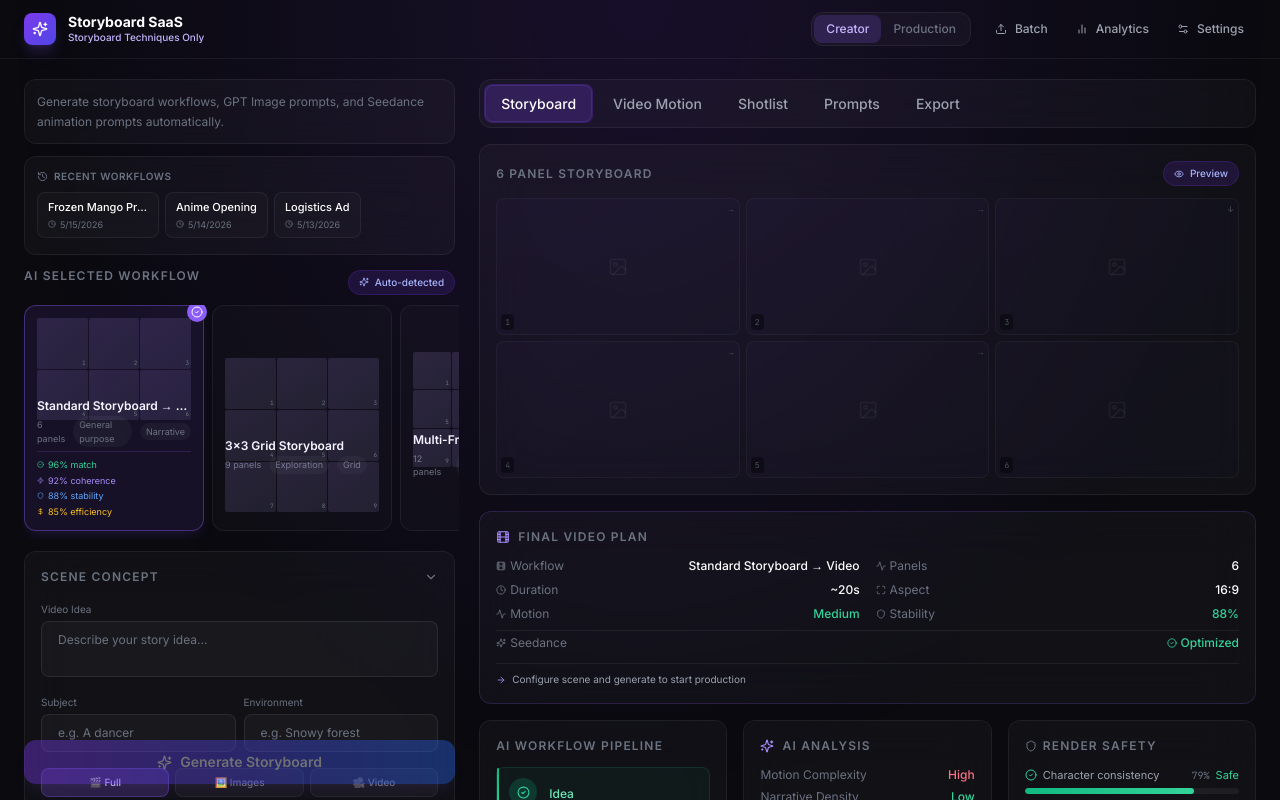
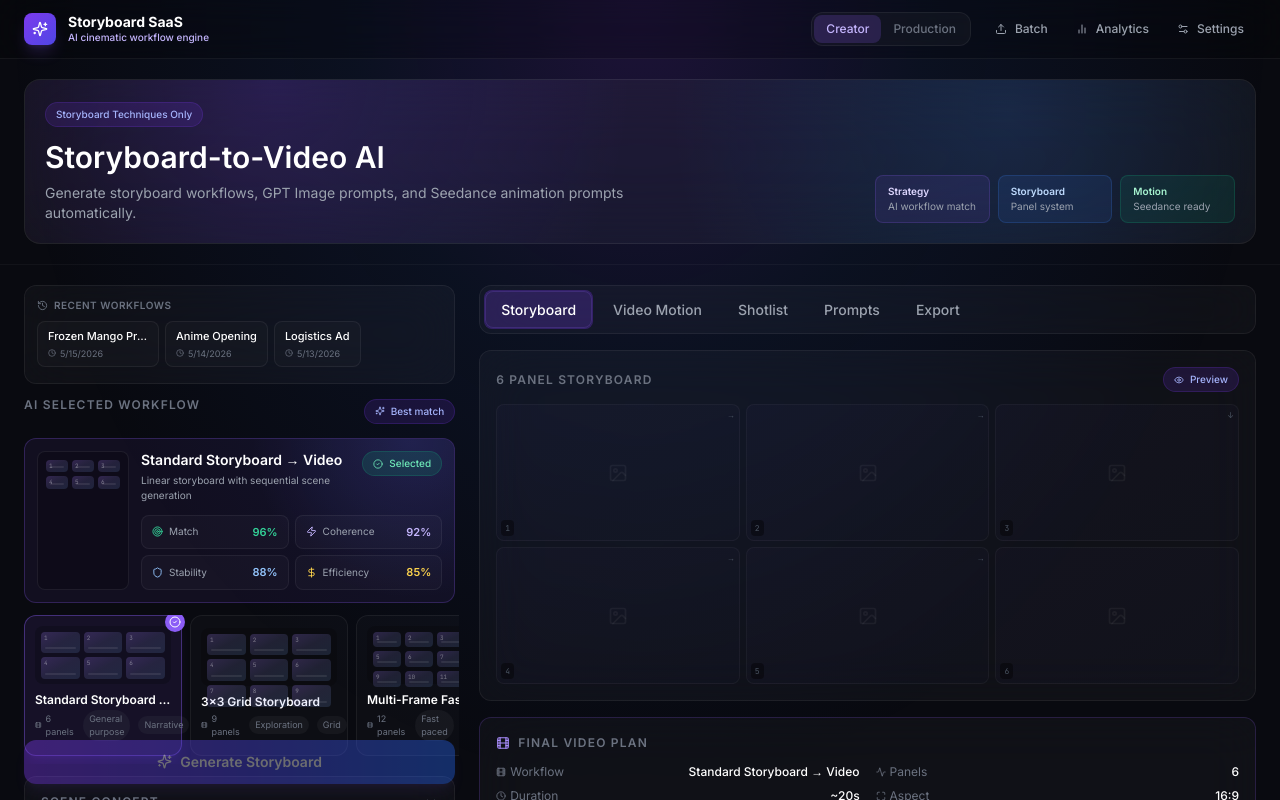
Before and after one commit to thangcq0310/storyboard, a React (Vite) app: page / in a window 1280 px wide. Shown: the top 800 px of the page. Built offline with nearby package versions, Linux system fonts and the light colour scheme.

Commit message:
Redesign storyboard AI production UI

```diff
--- a/src/App.tsx
+++ b/src/App.tsx
@@ -5,7 +5,8 @@ import {
   Sliders, Sparkles, Square, Zap, ChevronDown, ChevronRight, Copy,
 } from 'lucide-react';
 
-import type { Scene, WorkflowMode, WorkflowCase, Mode, TabType, AnalyticsStats, JobEntry, BatchItem, ExportSummary, SeedancePrompt } from './types';
+import type { Scene, WorkflowMode, WorkflowCase, Mode, TabType, AnalyticsStats, JobEntry, BatchItem, ExportSummary } from './types';
+import type { SeedancePrompt } from './prompts/seedancePrompts';
 
 import { initApiClient } from './lib/api';
 import { getCategories, getPromptsByCategory } from './prompts/seedancePrompts';
@@ -408,14 +409,14 @@ function App() {
   };
 
   return (
-    <div className="min-h-screen bg-[#0a0a0f]">
+    <div className="min-h-screen bg-[#090a10]">
       {/* Background glow */}
       <div className="fixed inset-0 pointer-events-none" style={{
-        background: 'radial-gradient(ellipse at 50% 0%, rgba(124,58,237,0.12) 0%, transparent 70%)'
+        background: 'radial-gradient(ellipse at 50% 0%, rgba(124,58,237,0.18) 0%, rgba(37,99,235,0.08) 32%, transparent 70%)'
       }} />
 
       {/* ── Header ── */}
-      <header className="relative z-10 border-b border-white/[0.06]">
+      <header className="relative z-10 border-b border-white/[0.06] bg-black/20 backdrop-blur-xl">
         <div className="max-w-[1440px] mx-auto px-4 sm:px-6 py-3 flex items-center justify-between">
           <div className="flex items-center gap-3">
             <div className="w-8 h-8 rounded-lg bg-gradient-to-br from-violet-600 to-indigo-600 flex items-center justify-center shadow-lg shadow-violet-500/20">
@@ -423,7 +424,7 @@ function App() {
             </div>
             <div>
               <h1 className="text-sm font-bold text-white leading-tight">Storyboard SaaS</h1>
-              <div className="text-[10px] text-violet-300 font-medium">Storyboard Techniques Only</div>
+              <div className="text-[10px] text-violet-300 font-medium">AI cinematic workflow engine</div>
             </div>
           </div>
 
@@ -452,19 +453,44 @@ function App() {
         </div>
       </header>
 
+      {/* Compact cinematic hero */}
+      <section className="relative z-10 border-b border-white/[0.04]">
+        <div className="max-w-[1440px] mx-auto px-4 sm:px-6 py-5">
+          <div className="relative overflow-hidden rounded-2xl border border-white/[0.07] bg-white/[0.035] px-5 py-5 backdrop-blur-2xl">
+            <div className="absolute inset-0 pointer-events-none bg-[radial-gradient(circle_at_20%_0%,rgba(124,58,237,0.22),transparent_36%),radial-gradient(circle_at_80%_20%,rgba(59,130,246,0.16),transparent_34%)]" />
+            <div className="relative flex flex-col gap-3 lg:flex-row lg:items-end lg:justify-between">
+              <div>
+                <div className="badge-violet mb-3 w-fit text-[10px]">Storyboard Techniques Only</div>
+                <h2 className="text-2xl sm:text-3xl font-semibold tracking-normal text-white">Storyboard-to-Video AI</h2>
+                <p className="mt-2 max-w-2xl text-sm text-gray-400">
+                  Generate storyboard workflows, GPT Image prompts, and Seedance animation prompts automatically.
+                </p>
+              </div>
+              <div className="grid grid-cols-3 gap-2 text-[10px] text-gray-400 lg:w-[360px]">
+                <div className="rounded-lg border border-violet-500/20 bg-violet-500/10 px-3 py-2">
+                  <div className="text-violet-200 font-semibold">Strategy</div>
+                  <div>AI workflow match</div>
+                </div>
+                <div className="rounded-lg border border-blue-500/20 bg-blue-500/10 px-3 py-2">
+                  <div className="text-blue-200 font-semibold">Storyboard</div>
+                  <div>Panel system</div>
+                </div>
+                <div className="rounded-lg border border-emerald-500/20 bg-emerald-500/10 px-3 py-2">
+                  <div className="text-emerald-200 font-semibold">Motion</div>
+                  <div>Seedance ready</div>
+                </div>
+              </div>
+            </div>
+          </div>
+        </div>
+      </section>
+
       {/* ── Main Layout ── */}
       <div className="relative z-10 max-w-[1440px] mx-auto px-4 sm:px-6 py-5 flex flex-col lg:flex-row gap-6"
-        style={{ minHeight: 'calc(100vh - 56px)' }}
+        style={{ minHeight: 'calc(100vh - 190px)' }}
       >
         {/* ═══ LEFT PANEL (35%) ═══ */}
         <div className="w-full lg:w-[35%] space-y-3">
-          {/* Subtitle */}
-          <div className="glass-panel p-3">
-            <p className="text-xs text-gray-500 leading-relaxed">
-              Generate storyboard workflows, GPT Image prompts, and Seedance animation prompts automatically.
-            </p>
-          </div>
-
           {/* Recent Workflows */}
           <RecentWorkflows items={recentWorkflows} onLoad={loadWorkflow} />
 
--- a/src/components/CaseTemplateCard.tsx
+++ b/src/components/CaseTemplateCard.tsx
@@ -1,18 +1,31 @@
-import { WorkflowCase, WorkflowCaseInfo } from '../types';
+import { WorkflowCase } from '../types';
 import { motion } from 'framer-motion';
-import { CheckCircle2, Zap, Shield, DollarSign, Sparkles } from 'lucide-react';
+import { CheckCircle2, Zap, Shield, DollarSign, Sparkles, Target, Film } from 'lucide-react';
 import { WORKFLOW_CASES } from '../lib/workflowCases';
 
 function MiniThumbnail({ panels, cols, rows }: { panels: number; cols: number; rows: number }) {
   const total = Math.min(panels, cols * rows);
   return (
-    <div className="grid gap-[1px]" style={{ gridTemplateColumns: `repeat(${cols}, 1fr)`, gridTemplateRows: `repeat(${rows}, 1fr)` }}>
+    <div className="grid gap-1" style={{ gridTemplateColumns: `repeat(${cols}, 1fr)`, gridTemplateRows: `repeat(${rows}, 1fr)` }}>
       {Array.from({ length: total }).map((_, i) => (
-        <div key={i} className="aspect-square rounded-sm bg-white/[0.06] relative overflow-hidden">
-          <div className="absolute inset-0 bg-gradient-to-br from-violet-500/10 to-indigo-500/5" />
-          <span className="absolute bottom-[1px] right-[2px] text-[6px] text-gray-500 font-mono">{i + 1}</span>
+        <div key={i} className="aspect-video rounded-[4px] bg-white/[0.06] relative overflow-hidden">
+          <div className="absolute inset-0 bg-gradient-to-br from-violet-500/20 via-indigo-500/10 to-blue-500/10" />
+          <div className="absolute inset-x-1 bottom-1 h-[2px] rounded bg-white/[0.08]" />
+          <span className="absolute top-[2px] left-[3px] text-[6px] text-white/40 font-mono">{i + 1}</span>
         </div>
       ))}
+    </div>
+  );
+}
+
+function Metric({ icon: Icon, label, value, tone }: { icon: any; label: string; value?: number; tone: string }) {
+  return (
+    <div className="flex items-center justify-between rounded-lg border border-white/[0.06] bg-white/[0.025] px-2.5 py-2">
+      <div className="flex items-center gap-1.5 text-[10px] text-gray-400">
+        <Icon size={11} className={tone} />
+        {label}
+      </div>
+      <div className={`text-[11px] font-semibold ${tone}`}>{value}%</div>
     </div>
   );
 }
@@ -31,12 +44,44 @@ export default function CaseTemplateCard({
   selected: WorkflowCase;
   onSelect: (c: WorkflowCase) => void;
 }) {
+  const selectedCase = WORKFLOW_CASES.find((c) => c.id === selected) || WORKFLOW_CASES[0];
+  const selectedLayout = caseLayouts[selectedCase.id];
+
   return (
-    <div className="space-y-2">
+    <div className="space-y-3">
       <div className="flex items-center justify-between">
         <div className="section-label">AI Selected Workflow</div>
-        <div className="badge-violet text-[10px]"><Sparkles size={10} /> Auto-detected</div>
+        <div className="badge-violet text-[10px]"><Sparkles size={10} /> Best match</div>
       </div>
+
+      <motion.div
+        key={selectedCase.id}
+        initial={{ opacity: 0, y: 8 }}
+        animate={{ opacity: 1, y: 0 }}
+        className="relative overflow-hidden rounded-xl border border-violet-500/25 bg-violet-500/[0.07] p-3"
+      >
+        <div className="absolute inset-0 pointer-events-none bg-[radial-gradient(circle_at_90%_0%,rgba(99,102,241,0.18),transparent_38%)]" />
+        <div className="relative grid grid-cols-[92px_1fr] gap-3">
+          <div className="rounded-lg border border-white/[0.07] bg-black/20 p-2">
+            <MiniThumbnail panels={selectedCase.panels} cols={selectedLayout.cols} rows={selectedLayout.rows} />
+          </div>
+          <div className="min-w-0">
+            <div className="flex items-start justify-between gap-2">
+              <div>
+                <div className="text-sm font-semibold text-white leading-tight">{selectedCase.title}</div>
+                <div className="mt-1 text-[10px] text-gray-400">{selectedCase.description}</div>
+              </div>
+              <div className="badge-emerald text-[10px] shrink-0"><CheckCircle2 size={10} /> Selected</div>
+            </div>
+            <div className="mt-3 grid grid-cols-2 gap-1.5">
+              <Metric icon={Target} label="Match" value={selectedCase.match} tone="text-emerald-400" />
+              <Metric icon={Zap} label="Coherence" value={selectedCase.coherence} tone="text-violet-300" />
+              <Metric icon={Shield} label="Stability" value={selectedCase.stability} tone="text-blue-300" />
+              <Metric icon={DollarSign} label="Efficiency" value={selectedCase.efficiency} tone="text-amber-300" />
+            </div>
+          </div>
+        </div>
+      </motion.div>
 
       <div className="flex gap-2 overflow-x-auto pb-2 custom-scrollbar -mx-1 px-1">
         {WORKFLOW_CASES.map((c) => {
@@ -48,7 +93,7 @@ export default function CaseTemplateCard({
               key={c.id}
               layout
               onClick={() => onSelect(c.id)}
-              className={`relative flex-shrink-0 w-[180px] p-3 rounded-xl border text-left transition-all ${
+              className={`relative flex-shrink-0 w-[158px] p-2.5 rounded-xl border text-left transition-all ${
                 isActive
                   ? 'border-violet-500/40 bg-violet-500/10 shadow-lg shadow-violet-500/10'
                   : 'border-white/[0.06] bg-white/[0.02] hover:border-white/[0.15]'
@@ -57,30 +102,17 @@ export default function CaseTemplateCard({
               whileTap={{ scale: 0.97 }}
             >
               {/* Mini layout thumbnail */}
-              <div className="mb-2" style={{ height: 72 }}>
+              <div className="mb-2 rounded-lg bg-black/20 p-1.5" style={{ height: 58 }}>
                 <MiniThumbnail panels={c.panels} cols={layout.cols} rows={layout.rows} />
               </div>
 
               <div className="text-xs font-semibold text-white mb-0.5 truncate">{c.title}</div>
               <div className="flex items-center gap-2 text-[9px] text-gray-500 mb-1">
-                <span>{c.panels} panels</span>
+                <span className="flex items-center gap-1"><Film size={8} /> {c.panels} panels</span>
                 {c.tags.slice(0, 2).map(t => (
                   <span key={t} className="bg-white/[0.04] px-1.5 py-0.5 rounded-full">{t}</span>
                 ))}
               </div>
-
-              {isActive && (
-                <motion.div
-                  initial={{ opacity: 0, y: 4 }}
-                  animate={{ opacity: 1, y: 0 }}
-                  className="space-y-0.5 pt-1.5 border-t border-violet-500/20"
-                >
-                  <div className="flex items-center gap-1 text-[9px] text-emerald-400"><CheckCircle2 size={7} /> {c.match}% match</div>
-                  <div className="flex items-center gap-1 text-[9px] text-violet-400"><Zap size={7} /> {c.coherence}% coherence</div>
-                  <div className="flex items-center gap-1 text-[9px] text-blue-400"><Shield size={7} /> {c.stability}% stability</div>
-                  <div className="flex items-center gap-1 text-[9px] text-amber-400"><DollarSign size={7} /> {c.efficiency}% efficiency</div>
-                </motion.div>
-              )}
 
               {/* Active badge */}
               {isActive && (
--- a/src/components/StoryboardPreview.tsx
+++ b/src/components/StoryboardPreview.tsx
@@ -1,5 +1,5 @@
 import { motion, AnimatePresence } from 'framer-motion';
-import { Film, ImageIcon, Eye } from 'lucide-react';
+import { Film, ImageIcon, Eye, Play, Clapperboard } from 'lucide-react';
 import { Scene, WorkflowCase } from '../types';
 
 const gridConfig: Record<WorkflowCase, { cols: number; rows: number; label: string }> = {
@@ -29,6 +29,7 @@ export default function StoryboardPreview({
   const config = gridConfig[caseId];
   const totalPanels = config.cols * config.rows;
   const filledCount = Math.min(scenes.length, totalPanels);
+  const visibleScenes = scenes.slice(0, totalPanels);
 
   // Show placeholder grid when no scenes
   if (scenes.length === 0 && !isGenerating) {
@@ -116,14 +117,24 @@ export default function StoryboardPreview({
   if (scenes.length === 0) return null;
 
   return (
-    <div className="glass-panel p-4">
-      <div className="flex items-center justify-between mb-3">
-        <div className="section-label mb-0">{config.label}</div>
-        <div className="badge-violet text-[10px]"><Eye size={10} /> Preview</div>
+    <div className="glass-panel p-4 border-violet-500/15 bg-white/[0.04]">
+      <div className="flex flex-col gap-2 sm:flex-row sm:items-center sm:justify-between mb-4">
+        <div>
+          <div className="section-label mb-1 flex items-center gap-1.5">
+            <Clapperboard size={12} /> Storyboard Command View
+          </div>
+          <div className="text-sm font-semibold text-white">{config.label}</div>
+        </div>
+        <div className="flex items-center gap-2">
+          <div className="badge-emerald text-[10px]"><Play size={10} /> Active sequence</div>
+          <div className="badge-violet text-[10px]"><Eye size={10} /> Live preview</div>
+        </div>
       </div>
 
-      <div className={`grid gap-1.5`} style={{ gridTemplateColumns: `repeat(${config.cols}, 1fr)` }}>
-        {scenes.slice(0, totalPanels).map((scene, idx) => (
+      <div className="relative overflow-hidden rounded-xl border border-white/[0.07] bg-black/20 p-3">
+        <div className="absolute inset-0 pointer-events-none bg-[radial-gradient(circle_at_15%_0%,rgba(124,58,237,0.16),transparent_30%),radial-gradient(circle_at_85%_100%,rgba(16,185,129,0.08),transparent_30%)]" />
+        <div className={`relative grid gap-2`} style={{ gridTemplateColumns: `repeat(${config.cols}, 1fr)` }}>
+        {visibleScenes.map((scene, idx) => (
           <motion.div
             key={scene.id}
             initial={{ opacity: 0, scale: 0.9 }}
@@ -161,6 +172,29 @@ export default function StoryboardPreview({
         {scenes.length < totalPanels && Array.from({ length: totalPanels - scenes.length }).map((_, i) => (
           <div key={`rem-${i}`} className="aspect-video rounded-lg border border-white/[0.04] bg-white/[0.01]" />
         ))}
+        </div>
+      </div>
+
+      <div className="mt-3 flex gap-1.5 overflow-x-auto pb-1 custom-scrollbar">
+        {Array.from({ length: totalPanels }).map((_, idx) => {
+          const scene = visibleScenes[idx];
+          const isSelected = scene ? selectedImages[scene.id] : false;
+          return (
+            <button
+              key={`seq-${idx}`}
+              onClick={() => scene && onToggleSelect(scene.id)}
+              className={`h-8 min-w-[56px] rounded-md border text-[9px] font-mono transition-all ${
+                isSelected
+                  ? 'border-emerald-400/40 bg-emerald-500/10 text-emerald-200'
+                  : scene
+                    ? 'border-white/[0.08] bg-white/[0.03] text-gray-400 hover:border-white/[0.18]'
+                    : 'border-white/[0.04] bg-white/[0.01] text-gray-600'
+              }`}
+            >
+              S{idx + 1}
+            </button>
+          );
+        })}
       </div>
     </div>
   );
```
Also changed, not shown: src/components/ExportPanel.tsx (+36 -47 lines), src/components/PromptArchitecturePanel.tsx (+18 -0 lines).
